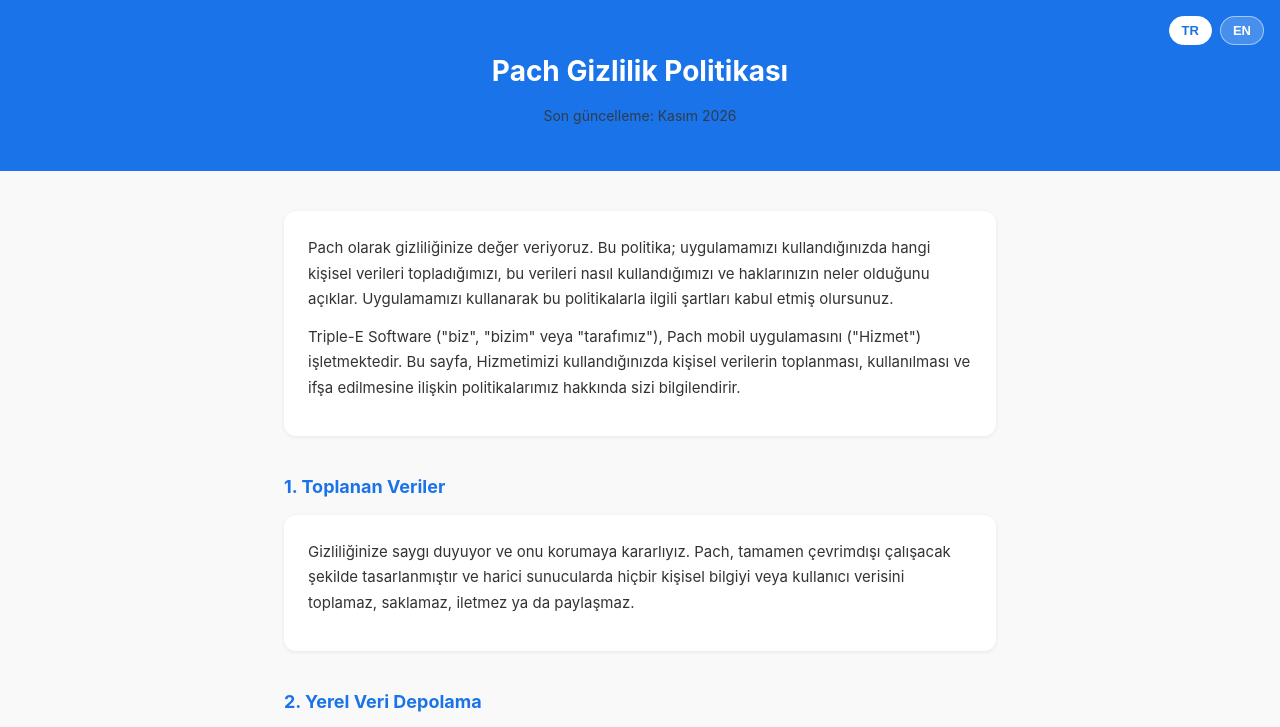
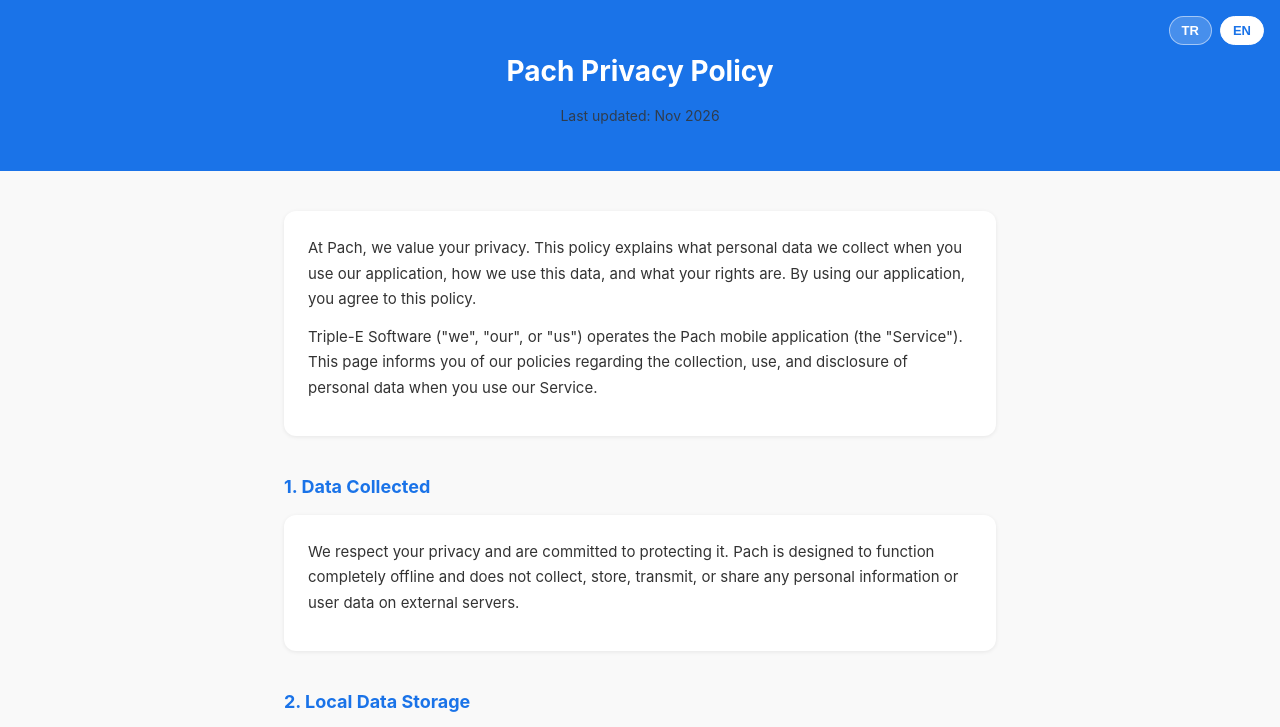
Before and after one commit to tripleesoftware/pach-privacy, a plain HTML site: page index.html in a window 1280 px wide. Shown: the top 727 px of the page. Drawn offline with Linux system fonts and the light colour scheme.

Commit message:
Update index.html

```diff
--- a/index.html
+++ b/index.html
@@ -13,12 +13,12 @@
       line-height: 1.7;
     }
 
-    /* Dil Gizleme Mantığı (Varsayılan olarak hepsi gizli) */
-    .lang-en, .lang-tr { display: none; }
+    /* Varsayılan olarak tüm dil blokları gizli */
+    .lang-section { display: none; }
 
-    /* Aktif dil görünürlüğü */
-    body.lang-tr-active .lang-tr { display: block; }
-    body.lang-en-active .lang-en { display: block; }
+    /* Aktif olan dil bloğu gösterilir */
+    body[data-active-lang="tr"] .lang-tr { display: block; }
+    body[data-active-lang="en"] .lang-en { display: block; }
 
     /* Dil Değiştirici Buton Barı */
     .lang-switch-container {
@@ -90,7 +90,7 @@
     }
   </style>
 </head>
-<body class="lang-tr-active">
+<body data-active-lang="tr">
 
 <header>
   <!-- Dil Seçici Butonlar -->
@@ -100,13 +100,13 @@
   </div>
 
   <!-- Header Türkçe -->
-  <div class="lang-tr">
+  <div class="lang-section lang-tr">
     <h1>Pach Gizlilik Politikası</h1>
     <p>Son güncelleme: Kasım 2026</p>
   </div>
 
   <!-- Header İngilizce -->
-  <div class="lang-en">
+  <div class="lang-section lang-en">
     <h1>Pach Privacy Policy</h1>
     <p>Last updated: Nov 2026</p>
   </div>
@@ -114,8 +114,8 @@
 
 <main>
 
-  <!-- ================= TÜRKÇE İÇERİK (Düzeltildi: lang-tr oldu) ================= -->
-  <div class="lang-tr">
+  <!-- ================= TÜRKÇE İÇERİK ================= -->
+  <div class="lang-section lang-tr">
     <div class="card">
       <p>Pach olarak gizliliğinize değer veriyoruz. Bu politika; uygulamamızı kullandığınızda hangi kişisel verileri topladığımızı, bu verileri nasıl kullandığımızı ve haklarınızın neler olduğunu açıklar. Uygulamamızı kullanarak bu politikalarla ilgili şartları kabul etmiş olursunuz.</p>
       <p>Triple-E Software ("biz", "bizim" veya "tarafımız"), Pach mobil uygulamasını ("Hizmet") işletmektedir. Bu sayfa, Hizmetimizi kullandığınızda kişisel verilerin toplanması, kullanılması ve ifşa edilmesine ilişkin politikalarımız hakkında sizi bilgilendirir.</p>
@@ -174,7 +174,7 @@
   </div>
 
   <!-- ================= İNGİLİZCE İÇERİK ================= -->
-  <div class="lang-en">
+  <div class="lang-section lang-en">
     <div class="card">
       <p>At Pach, we value your privacy. This policy explains what personal data we collect when you use our application, how we use this data, and what your rights are. By using our application, you agree to this policy.</p>
       <p>Triple-E Software ("we", "our", or "us") operates the Pach mobile application (the "Service"). This page informs you of our policies regarding the collection, use, and disclosure of personal data when you use our Service.</p>
@@ -231,3 +231,38 @@
       <p>© 2026 Pach. All rights reserved.</p>
     </footer>
   </div>
+
+</main>
+
+<script>
+  function switchLang(lang) {
+    // 1. Body üzerindeki aktif dil özniteliğini değiştir (CSS bunu baz alarak tetiklenir)
+    document.body.setAttribute('data-active-lang', lang);
+
+    // 2. Butonların aktiflik durumunu güncelle
+    document.getElementById('btn-tr').classList.remove('active');
+    document.getElementById('btn-en').classList.remove('active');
+    document.getElementById('btn-' + lang).classList.add('active');
+
+    // 3. HTML lang özniteliğini güncelle
+    document.documentElement.lang = lang;
+  }
+
+  // Sayfa yüklendiğinde URL parametresi veya tarayıcı diline göre dil seçimi
+  const urlParams = new URLSearchParams(window.location.search);
+  const langParam = urlParams.get('lang');
+
+  if (langParam && (langParam === 'en' || langParam === 'tr')) {
+    switchLang(langParam);
+  } else {
+    const browserLang = navigator.language || navigator.userLanguage;
+    if (browserLang.startsWith('en')) {
+      switchLang('en');
+    } else {
+      switchLang('tr');
+    }
+  }
+</script>
+
+</body>
+</html>
```
